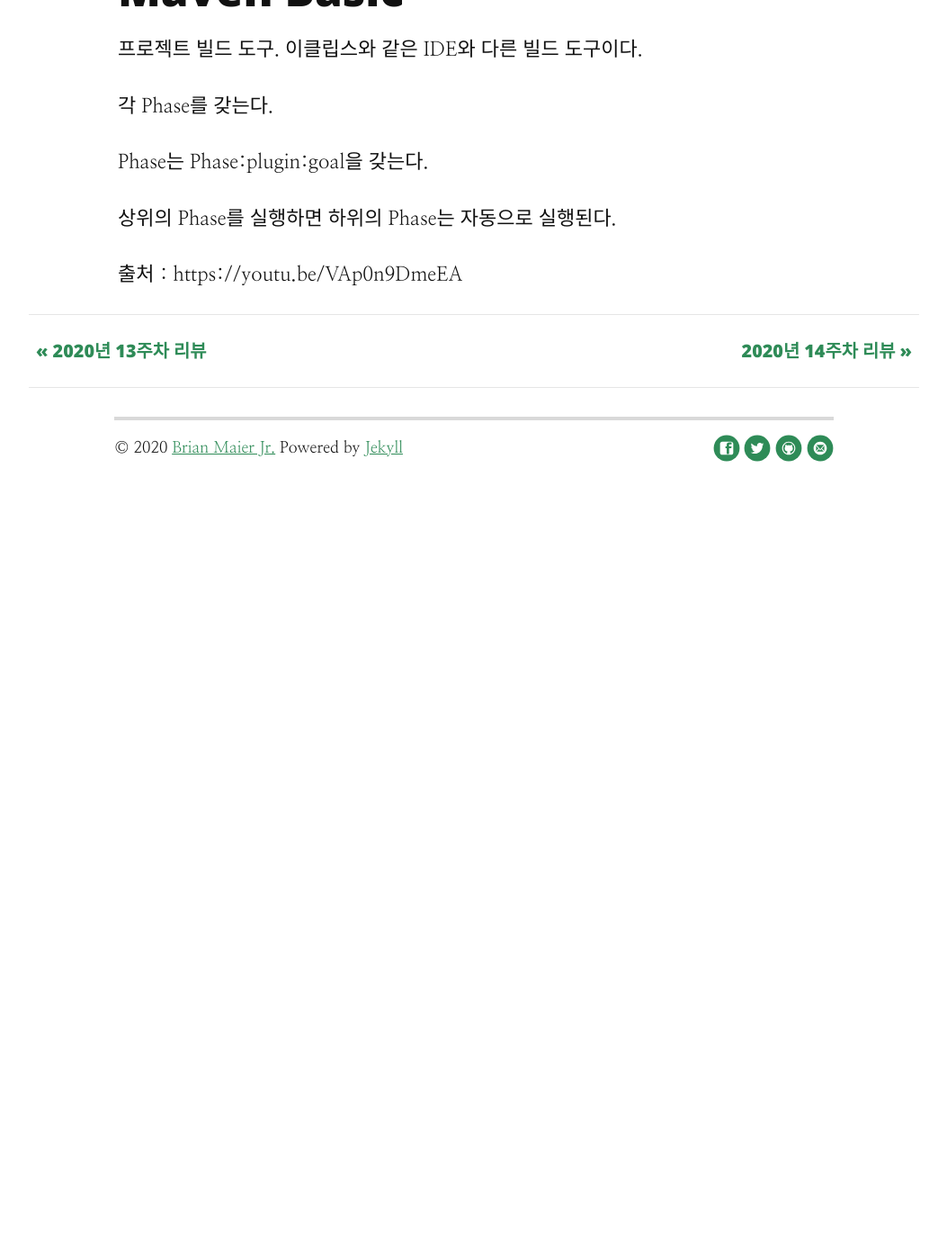
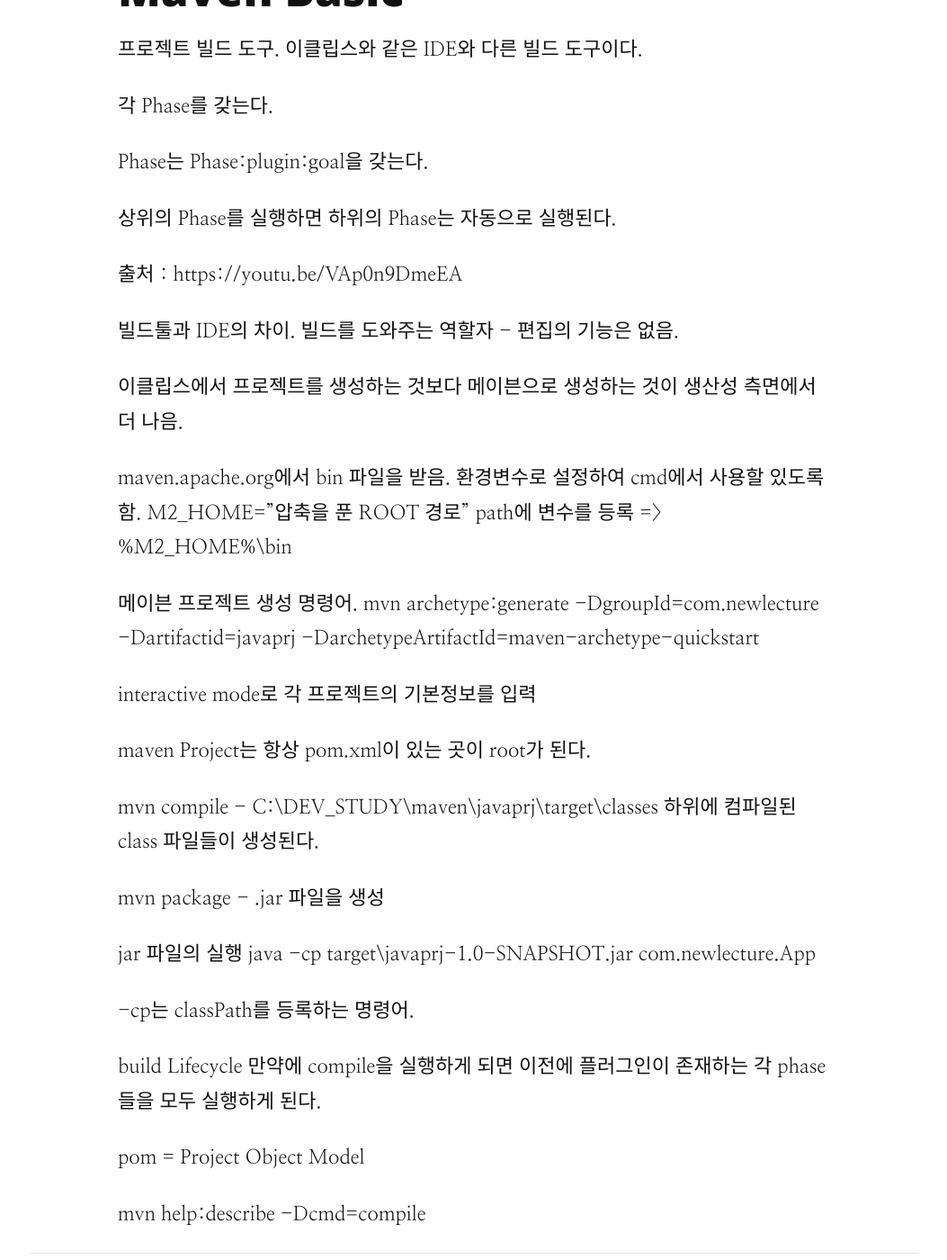
Before and after one commit to sodapapa/sodapapa.github.io_backup, a Jekyll site: the page built from _posts/2020-03-26-maven.md, in a window 1280 px wide and 1400 px high, scrolled down 606 px. Shown: the whole window at 90% size, without its empty margins (113-1166 px from the left). Built offline with Jekyll 4.4.1, drawn with Linux system fonts in a browser that asks for light colours; nearby versions of some CDN libraries; before the commit the page ends 1161 px from its top, so only the background shows below that.

Commit message:
완전히 정리되지 않았지만 일단 1차로 올림

```diff
--- a/_posts/2020-03-26-maven.md
+++ b/_posts/2020-03-26-maven.md
@@ -18,3 +18,46 @@ Phase는 Phase:plugin:goal을 갖는다.
 
 
 출처 : https://youtu.be/VAp0n9DmeEA
+
+
+
+
+빌드툴과 IDE의 차이.
+빌드를 도와주는 역할자 - 편집의 기능은 없음.
+
+이클립스에서 프로젝트를 생성하는 것보다
+메이븐으로 생성하는 것이 생산성 측면에서 더 나음.
+
+
+maven.apache.org에서 bin 파일을 받음.
+환경변수로 설정하여 cmd에서 사용할 있도록 함.
+M2_HOME="압축을 푼 ROOT 경로"
+path에 변수를 등록 => %M2_HOME%\bin
+
+
+메이븐 프로젝트 생성 명령어.
+mvn archetype:generate -DgroupId=com.newlecture -Dartifactid=javaprj -DarchetypeArtifactId=maven-archetype-quickstart
+
+
+interactive mode로 각 프로젝트의 기본정보를 입력
+
+maven Project는 항상 pom.xml이 있는 곳이 root가 된다.
+
+mvn compile - C:\DEV_STUDY\maven\javaprj\target\classes 하위에 컴파일된 class 파일들이 생성된다.
+
+mvn package - .jar 파일을 생성
+
+jar 파일의 실행
+java -cp target\javaprj-1.0-SNAPSHOT.jar com.newlecture.App
+
+-cp는 classPath를 등록하는 명령어.
+
+
+
+build Lifecycle
+만약에 compile을 실행하게 되면 이전에 플러그인이 존재하는 각 phase들을 모두 실행하게 된다.
+
+
+pom = Project Object Model
+
+mvn help:describe -Dcmd=compile
```
